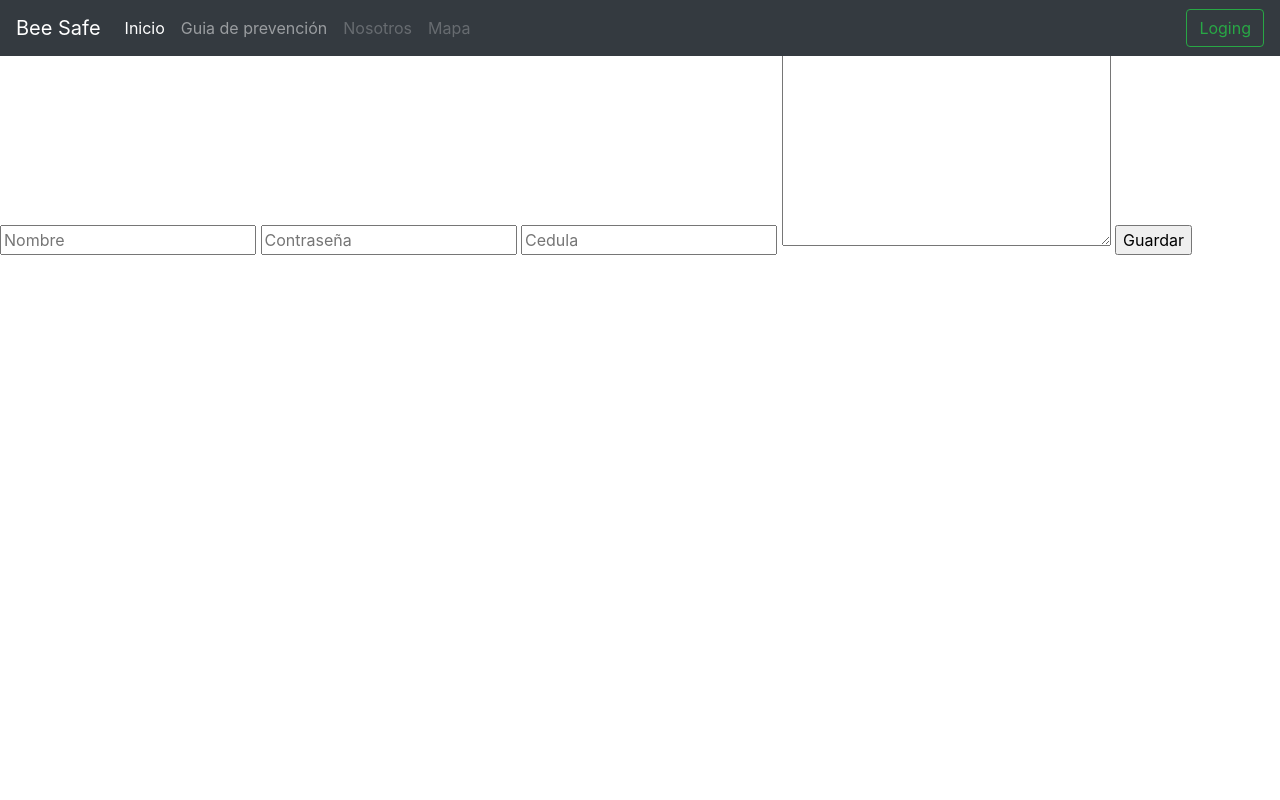
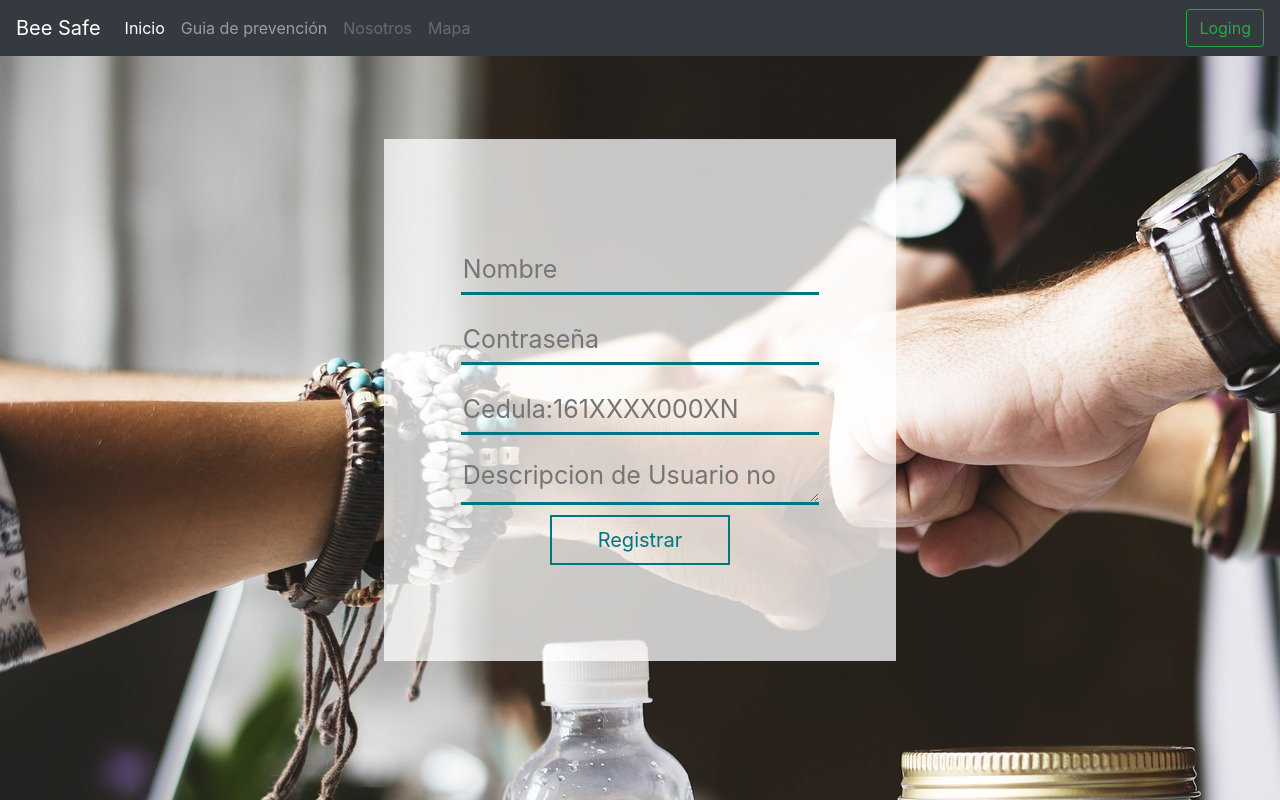
Before and after one commit to HackathonNicaragua2019/Bee-Safe, a PHP site: page /register.php in a window 1280 px wide. Run offline with PHP 8.4, Linux system fonts and the light colour scheme.

```diff
--- a/css/styleRegister.css
+++ b/css/styleRegister.css
@@ -0,0 +1,52 @@
+#contenedorRegistro{
+    width: 100vw;
+    height: 100vh;
+    display: flex;
+    align-items: center;
+    align-content: center;
+    justify-content: center;
+    background-color: purple;
+    background-image: url('../asset/img/Banners/banner2.jpg');
+}
+
+.forularioRegistro{
+    width: 40%;
+    padding-top: 12vh;
+    padding-bottom: 12vh;
+    display: flex;
+    flex-flow: column;
+    align-self: center;
+    background-color: rgba(255,255,255,0.75);
+}
+
+.textNombre{
+    width: 70%;
+    height: 50px;
+    margin-top: 10px;
+    margin-bottom: 10px;
+    background-color: rgba(0,0,0,0);
+    border:0px solid black;
+    border-bottom: 3px solid rgba(0,118,128,1);
+    align-self: center;
+    color: rgba(0,118,128,1);
+    font-size: 25px;
+}
+
+#areTexto1{
+    height: 70px;
+}
+
+.inputButton{
+    width: 35%;
+    height: 50px;
+    border: 2px solid rgba(0,118,128,1);
+    background-color: rgba(0,118,128,0);
+    color: rgba(0,118,128,1);
+    align-self: center;
+    font-size: 20px;
+}
+
+.inputButton:hover{
+    background-color: rgba(0,118,128,1);
+    color: rgba(255,255,255,1);
+}
--- a/header.php
+++ b/header.php
@@ -9,6 +9,7 @@
     <link rel="stylesheet" href="https://stackpath.bootstrapcdn.com/bootstrap/4.3.1/css/bootstrap.min.css" integrity="sha384-ggOyR0iXCbMQv3Xipma34MD+dH/1fQ784/j6cY/iJTQUOhcWr7x9JvoRxT2MZw1T" crossorigin="anonymous">
     <link rel="stylesheet" href="css/style.css">
     <link rel="stylesheet" href="css/styleIndex.css">
+    <link rel="stylesheet" href="css/styleRegister.css">
     <link href="https://fonts.googleapis.com/css?family=Montserrat&display=swap" rel="stylesheet">
     <link href="https://fonts.googleapis.com/css?family=Montserrat&display=swap" rel="stylesheet">
     <script src="https://stackpath.bootstrapcdn.com/bootstrap/4.3.1/js/bootstrap.min.js" integrity="sha384-JjSmVgyd0p3pXB1rRibZUAYoIIy6OrQ6VrjIEaFf/nJGzIxFDsf4x0xIM+B07jRM" crossorigin="anonymous"></script>
--- a/register.php
+++ b/register.php
@@ -1,13 +1,13 @@
 <?php include('header.php'); ?>
-    <div class="contenedor">
-        <form action="guardarUsuarios.php" method="POST">
+    <div class="contenedor" id="contenedorRegistro">
+        <form action="guardarUsuarios.php" method="POST" class="forularioRegistro">
             <input type="text" name="nombreUsuario" class="textNombre" id="TxtNombre" placeholder="Nombre">
             <input type="text" name="passwordUsuario" class="textNombre" id="TxtNombre" placeholder="Contraseña">
-            <input type="text" name="cedulaUsuario" class="textNombre" id="TxtNombre" placeholder="Cedula">
+            <input type="text" name="cedulaUsuario" class="textNombre" id="TxtNombre" placeholder="Cedula:161XXXX000XN">
             <input type="hidden" name="distritoUsuario" value="1">
-            <textarea name="descripcionUsuario" id="" cols="30" rows="10" placeholder="Descripcion de Usuario no mas de 250 caracteres"></textarea>
+            <textarea name="descripcionUsuario" id="" cols="30" rows="10" placeholder="Descripcion de Usuario no mas de 250 caracteres" class="textNombre" id="areTexto1"></textarea>
             <input type="hidden" name="tipoUsuario" value="3">
-            <input type="submit" value="Guardar">
+            <input type="submit" value="Registrar" class="inputButton">
         </form>
     </div>
 <?php include('footer.php'); ?>
```
Also changed, not shown: login.php (added).
